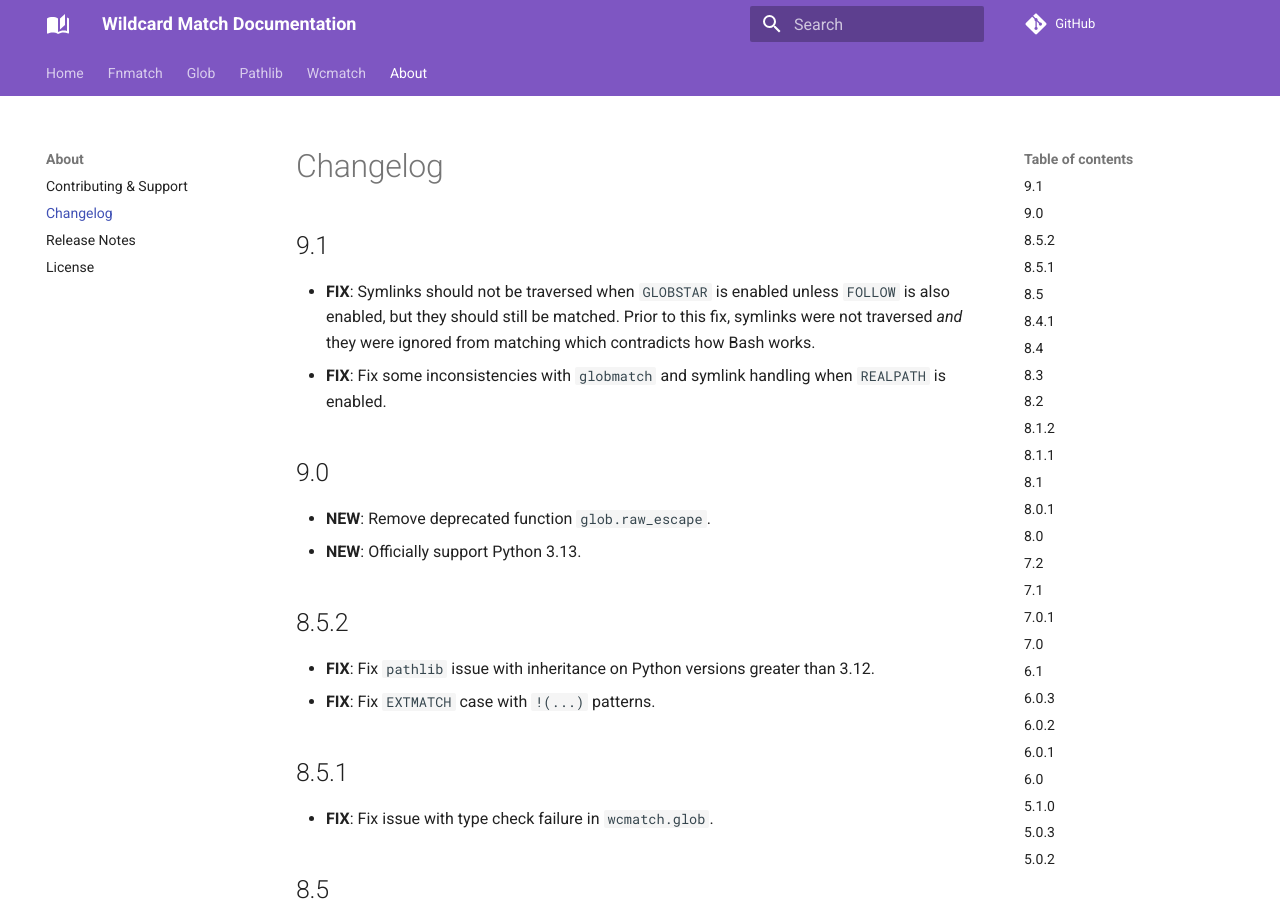
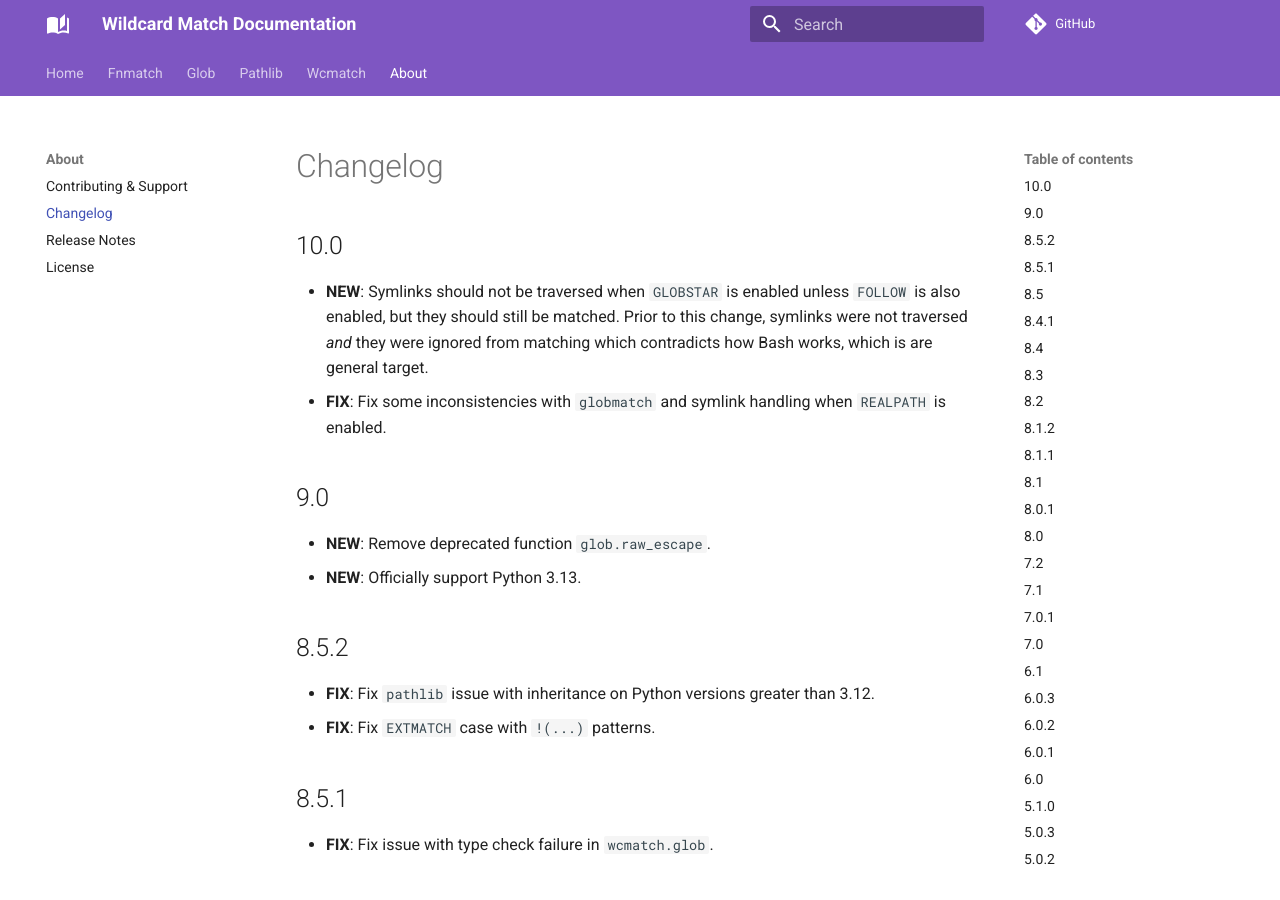
Before and after one commit to facelessuser/wcmatch, an MkDocs documentation site: the page built from docs/src/markdown/about/changelog.md, in a window 1280 px wide and 900 px high. Built offline with MkDocs 1.6.1 and Material for MkDocs 9.7.7, drawn with Linux system fonts in a browser that asks for light colours; comment, search, counter and statistics services are not loaded.

Commit message:
Bump version to 10 as symlik change may be surprising

```diff
--- a/docs/src/markdown/about/changelog.md
+++ b/docs/src/markdown/about/changelog.md
@@ -1,10 +1,10 @@
 # Changelog
 
-## 9.1
+## 10.0
 
--   **FIX**: Symlinks should not be traversed when `GLOBSTAR` is enabled unless `FOLLOW` is also enabled, but they
-    should still be matched. Prior to this fix, symlinks were not traversed _and_ they were ignored from matching which
-    contradicts how Bash works.
+-   **NEW**: Symlinks should not be traversed when `GLOBSTAR` is enabled unless `FOLLOW` is also enabled, but they
+    should still be matched. Prior to this change, symlinks were not traversed _and_ they were ignored from matching
+    which contradicts how Bash works, which is are general target.
 -   **FIX**: Fix some inconsistencies with `globmatch` and symlink handling when `REALPATH` is enabled.
 
 ## 9.0
```
Also changed, not shown: 1 other file.
